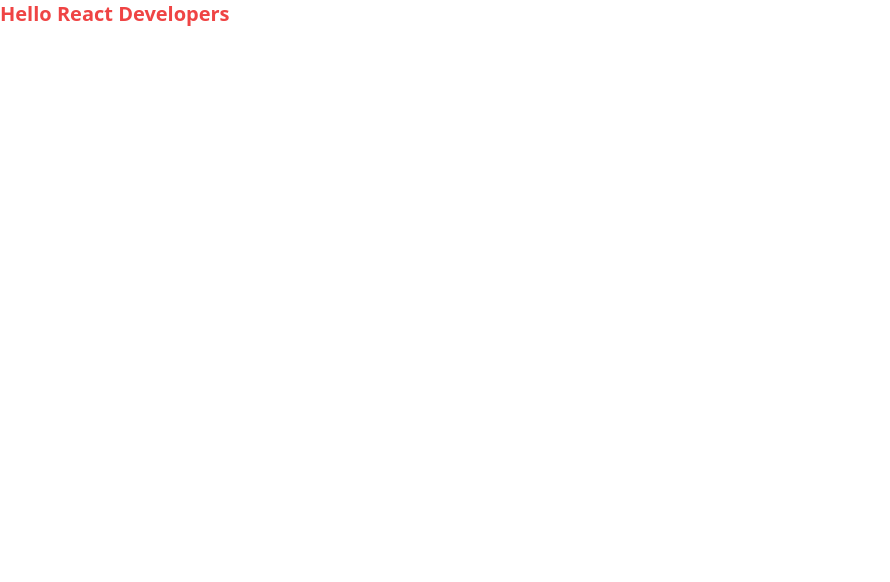
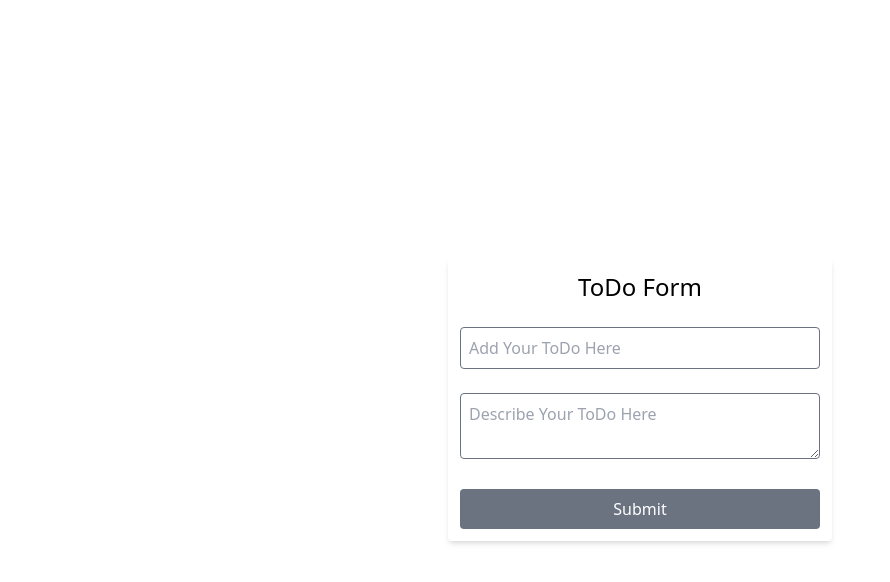
Before and after one commit to ndpniraj/react-to-do-app, a React (Vite) app: page / in a window 1280 px wide. Shown: the top 582 px of the page, without its empty margins (0-890 px from the left). Built offline with nearby package versions, Linux system fonts and the light colour scheme.

Commit message:
basic form ui

```diff
--- a/src/App.css
+++ /dev/null
@@ -1,5 +0,0 @@
-.text {
-  font-size: 20px;
-  font-weight: 900;
-  color: red;
-}
--- a/src/App.tsx
+++ b/src/App.tsx
@@ -2,8 +2,27 @@
 
 const App: FC = () => {
   return (
-    <div>
-      <p className="text-xl text-red-500 font-black">Hello React Developers</p>
+    <div className="flex justify-center items-center h-screen">
+      <form className="space-y-6 p-3 rounded shadow-md bg-white w-96">
+        <h1 className="text-2xl text-center">ToDo Form</h1>
+        <div>
+          <input
+            className="p-2 rounded outline-none border border-gray-500 w-full"
+            placeholder="Add Your ToDo Here"
+          />
+        </div>
+        <div>
+          <textarea
+            className="p-2 rounded outline-none border border-gray-500 w-full"
+            placeholder="Describe Your ToDo Here"
+          />
+        </div>
+        <div>
+          <button className="p-2 text-center rounded outline-none text-white bg-gray-500 w-full">
+            Submit
+          </button>
+        </div>
+      </form>
     </div>
   );
 };
```
